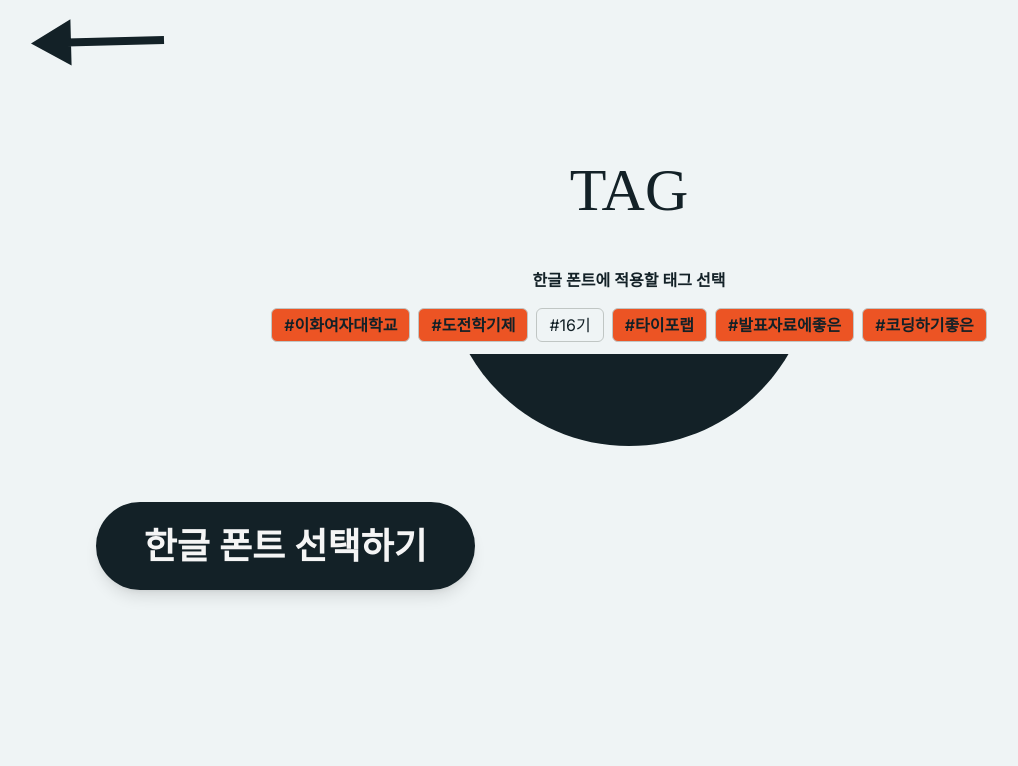
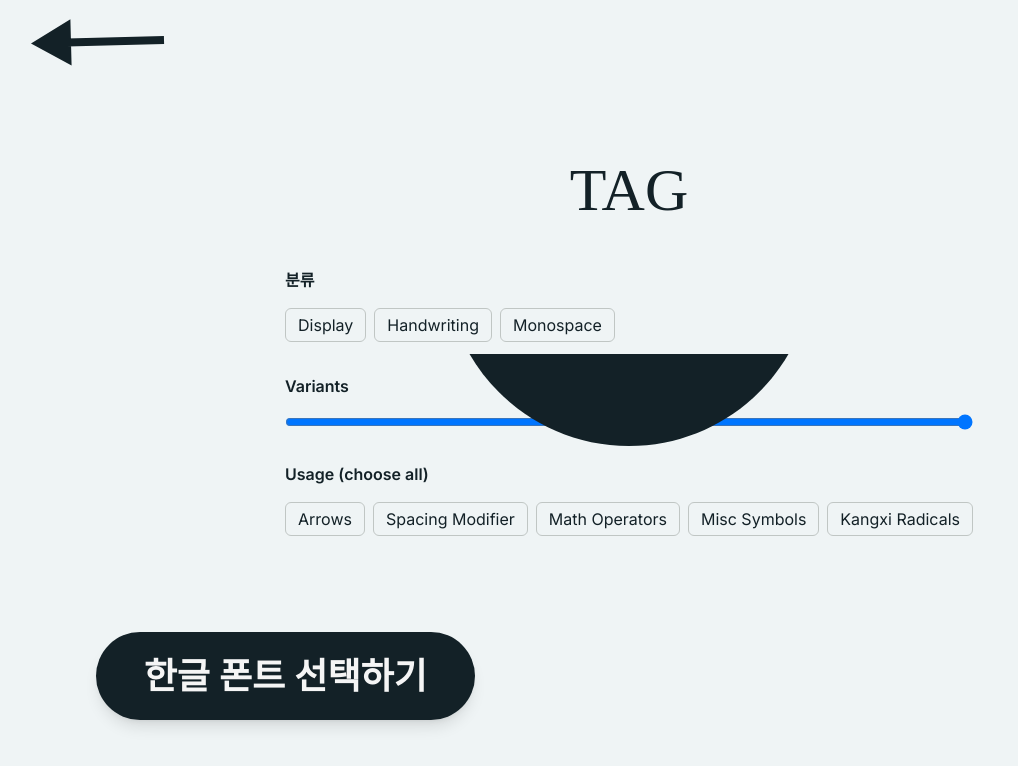
Before and after one commit to wrryu09/TYPOLAB, a Next.js app in the folder typolab/: page /pair in a window 1280 px wide. Shown: the top 766 px of the page, without its empty margins (11-1029 px from the left). Built offline with nearby package versions, Linux system fonts and the light colour scheme; a web font is replaced by a local one.

Commit message:
✨ add tags ui

```diff
--- a/typolab/src/app/pair/page.tsx
+++ b/typolab/src/app/pair/page.tsx
@@ -31,21 +31,34 @@ type Props = {};
 const Pair = (props: Props) => {
   const subTitleStyle = "font-Bayon text-6xl pb-8";
 
-  const [tagList, setTagList] = useState<Tag[]>([
-    { id: 1, name: "#이화여자대학교", selected: true },
-    { id: 2, name: "#도전학기제", selected: true },
-    { id: 3, name: "#16기", selected: false },
-    { id: 4, name: "#타이포랩", selected: true },
-    { id: 5, name: "#발표자료에좋은", selected: true },
-    { id: 6, name: "#코딩하기좋은", selected: true },
-  ]);
+  const [tagList, setTagList] = useState<{ classTag: Tag[]; useTag: Tag[] }>({
+    classTag: [
+      { id: 1, name: "Display", selected: false },
+      { id: 2, name: "Handwriting", selected: false },
+      { id: 3, name: "Monospace", selected: false },
+    ],
+    useTag: [
+      { id: 4, name: "Arrows", selected: false },
+      { id: 5, name: "Spacing Modifier", selected: false },
+      { id: 6, name: "Math Operators", selected: false },
+      { id: 7, name: "Misc Symbols", selected: false },
+      { id: 8, name: "Kangxi Radicals", selected: false },
+    ],
+  });
 
   const [displayFirstSize, setDisplayFirstSize] = useState(32);
   const [displayScndSize, setDisplayScndSize] = useState(32);
 
   function handleTagSelection(tagId: number) {
-    const tagArr = [...tagList];
-    tagList.forEach((tag) => {
+    const tagArr = { ...tagList };
+    tagArr.classTag.forEach((tag) => {
+      if (tag.id === tagId) {
+        tag.selected = !tag.selected;
+      }else{
+        tag.selected = false;
+      }
+    });
+    tagArr.useTag.forEach((tag) => {
       if (tag.id === tagId) {
         tag.selected = !tag.selected;
       }
@@ -342,7 +355,22 @@ const Pair = (props: Props) => {
                       <h1 className={subTitleStyle}>HOW TO USE</h1>
                       <div className="flex flex-wrap gap-2 mb-10">
                         {/* 해당되는 태그만 보이기 */}
-                        {tagList.map((tag) => {
+                        {tagList.classTag.map((tag) => {
+                          return (
+                            <div key={tag.id + tag.name + "selected"}>
+                              {tag.selected === true ? (
+                                <h1
+                                  className={`px-3 py-1 border border-lightGrey rounded-md flex shrink-0 justify-center
+                  bg-fog
+                `}
+                                >
+                                  {tag.name}
+                                </h1>
+                              ) : null}
+                            </div>
+                          );
+                        })}
+                        {tagList.useTag.map((tag) => {
                           return (
                             <div key={tag.id + tag.name + "selected"}>
                               {tag.selected === true ? (
--- a/typolab/src/containers/pair/TagSection.tsx
+++ b/typolab/src/containers/pair/TagSection.tsx
@@ -3,17 +3,43 @@ import React from "react";
 
 type Props = {
   subTitleStyle: string;
-  tagList: Tag[];
+  tagList: { classTag: Tag[]; useTag: Tag[] };
   handleTagSelection: (tagId: number) => void;
 };
 
 const TagSection = (props: Props) => {
   return (
-    <div>
+    <>
       <h1 className={props.subTitleStyle}>TAG</h1>
-      <p className="font-semibold py-4">한글 폰트에 적용할 태그 선택</p>
-      <div className="flex flex-wrap gap-2 mb-40">
-        {props.tagList.map((tag) => {
+      <div className="mb-20 flex flex-col items-start">
+        {/* classification */}
+        <p className="font-semibold py-4">분류</p>
+        <div className="flex flex-wrap gap-2 mb-4">
+          {props.tagList.classTag.map((tag) => {
+            return (
+              <h1
+                key={tag.id + tag.name}
+                className={`px-3 py-1 border border-lightGrey rounded-md flex shrink-0 justify-center hover:bg-red ${
+                  tag.selected ? "bg-red font-semibold" : "bg-fog"
+                }`}
+                onClick={() => {
+                  props.handleTagSelection(tag.id);
+                }}
+              >
+                {tag.name}
+              </h1>
+            );
+          })}
+        </div>
+
+        {/* Variants */}
+        <p className="font-semibold py-4">Variants</p>
+        <input type="range" min={1} max={12} className="w-full mb-4" />
+
+        {/* Usage */}
+        <p className="font-semibold py-4">Usage (choose all)</p>
+        <div className="flex flex-wrap gap-2 mb-4">
+          {props.tagList.useTag.map((tag) => {
             return (
               <h1
                 key={tag.id + tag.name}
@@ -30,6 +56,7 @@ const TagSection = (props: Props) => {
           })}
         </div>
       </div>
+    </>
   );
 };
 
```
Lines whose indentation alone changed are shown as unchanged.
